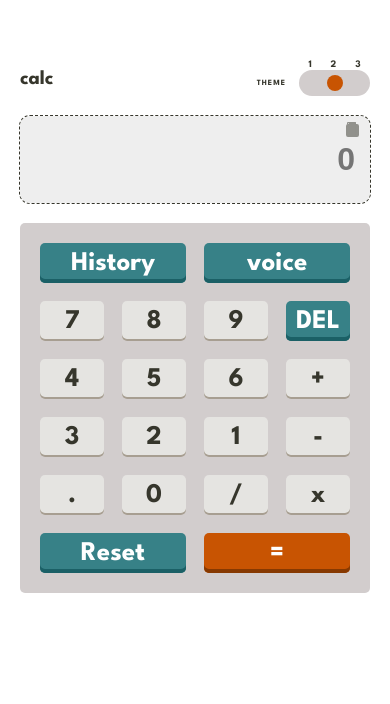
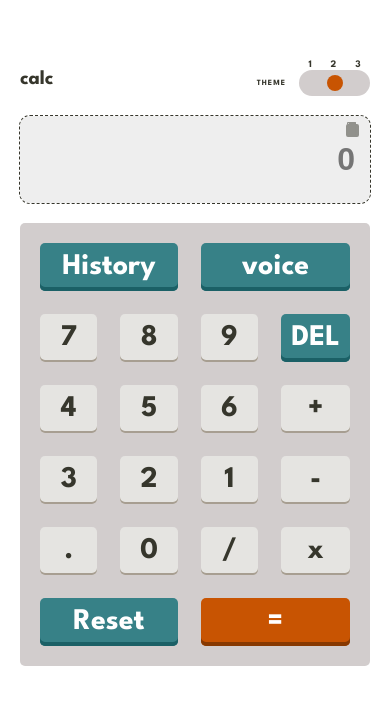
Before and after one commit to khusan2006/calculator-app, a React (Create React App) app: page / in a window 390 px wide. Shown: the top 704 px of the page. Built offline with nearby package versions, Linux system fonts and the light colour scheme.

Commit message:
made it responsive

```diff
--- a/src/components/CalcBody/calcbody.css
+++ b/src/components/CalcBody/calcbody.css
@@ -84,3 +84,15 @@
   .calc-body .body__del:hover{
     background-color: var(--color-bg-key-command-hover);
   }
+
+
+  @media screen and (max-width: 500px) {
+    .calc-body{
+      gap: 2.3rem;
+    }
+
+    .calc-body span{
+      font-size: 3rem;
+      padding: 1rem;
+    }
+  }
```
